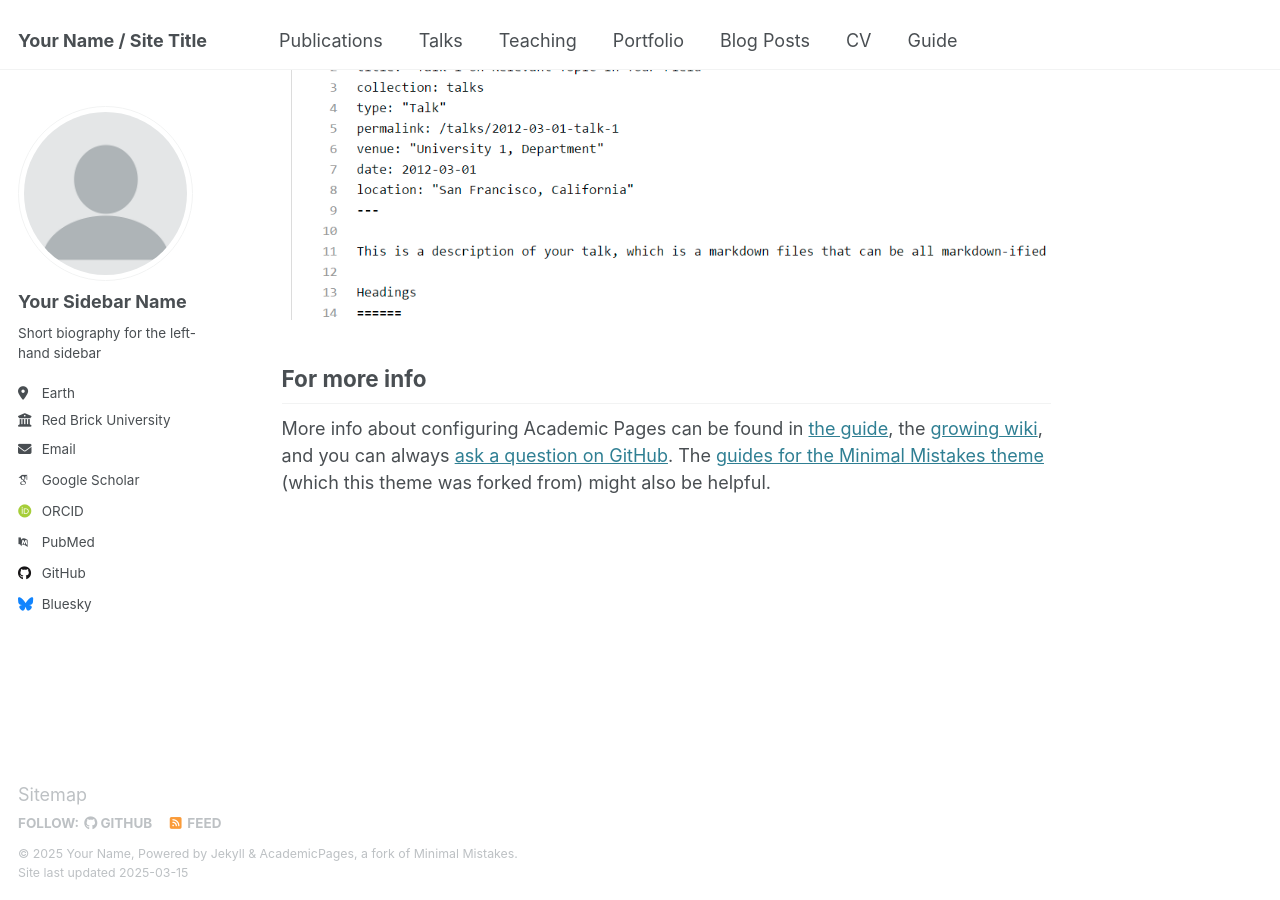
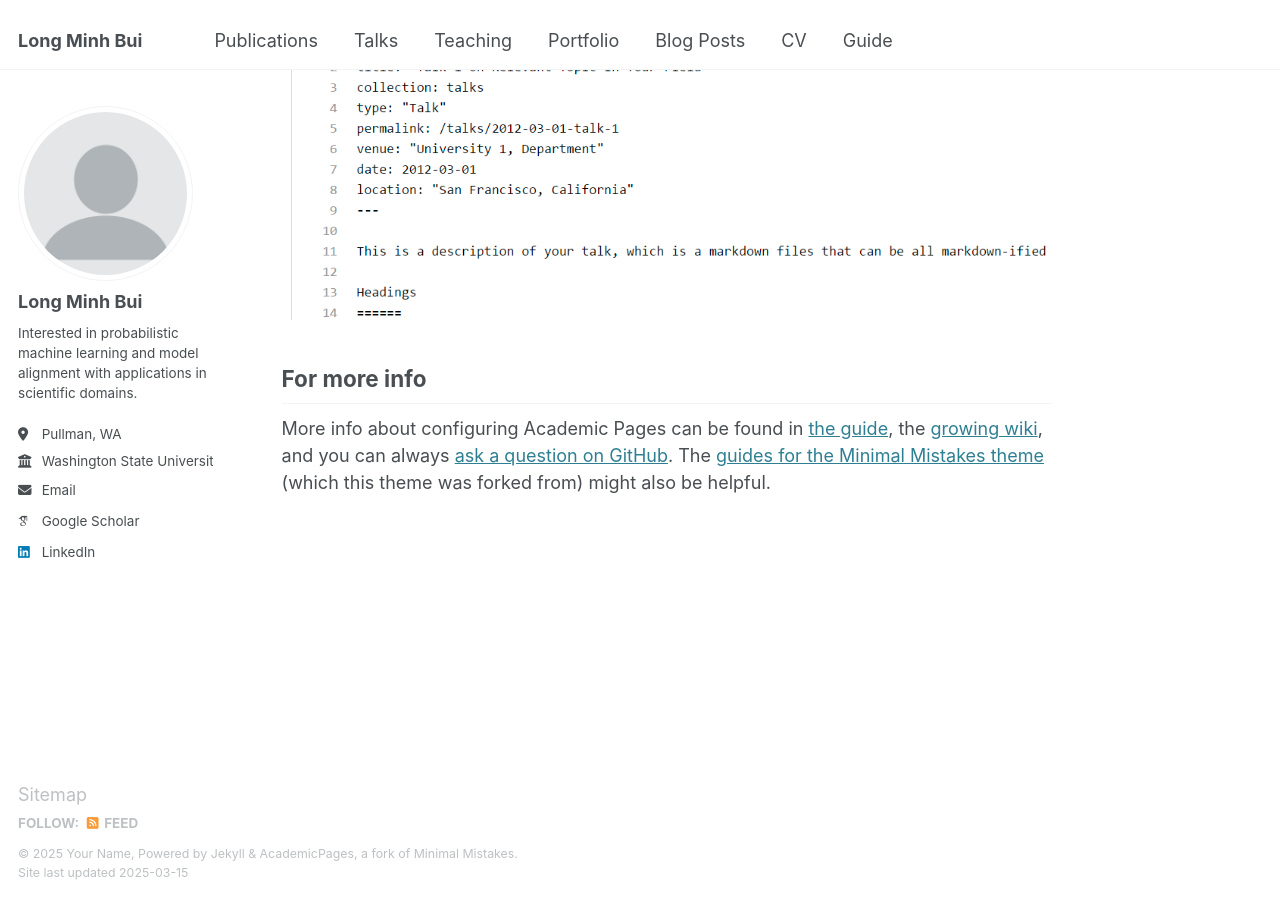
Before and after one commit to MinhLong210/MinhLong210.github.io, a Jekyll site: the page built from _pages/about.md, in a window 1280 px wide and 900 px high, scrolled down 2642 px. Built offline with Jekyll 4.4.1, drawn with Linux system fonts in a browser that asks for light colours; some web fonts are replaced.

Commit message:
Update _config.yml

```diff
--- a/_config.yml
+++ b/_config.yml
@@ -9,11 +9,11 @@
 # Basic Site Settings
 locale                   : "en-US"
 site_theme               : "default"
-title                    : "Your Name / Site Title"
+title                    : "Long Minh Bui"
 title_separator          : "-"
 name                     : &name "Your Name"
 description              : &description "personal description"
-url                      : https://academicpages.github.io # the base hostname & protocol for your site e.g. "https://[your GitHub username].github.io"
+url                      : https://minhlong210.github.io/ # the base hostname & protocol for your site e.g. "https://[your GitHub username].github.io"
 baseurl                  : "" # the subpath of your site, e.g. "/blog"
 repository               : "academicpages/academicpages.github.io"
 
@@ -23,57 +23,57 @@ repository               : "academicpages/academicpages.github.io"
 author:
   # Biographic information
   avatar           : "profile.png"
-  name             : "Your Sidebar Name"
-  pronouns         : # example: "she/her"
-  bio              : "Short biography for the left-hand sidebar"
-  location         : "Earth"
-  employer         : "Red Brick University"
+  name             : "Long Minh Bui"
+  # pronouns         : # example: "she/her"
+  bio              : "Interested in probabilistic machine learning and model alignment with applications in scientific domains."
+  location         : "Pullman, WA"
+  employer         : "Washington State University"
   uri              : # URL
-  email            : "none@example.org"
+  email            : "minhlongbui2000@gmail.com"
 
   # Academic websites
-  arxiv            : # URL - Update with the correct link to your profile
-  googlescholar    : "https://scholar.google.com/citations?user=PS_CX0AAAAAJ"
-  impactstory      : # URL
-  orcid            : "http://orcid.org/yourorcidurl"
-  semantic         : # URL
-  pubmed           : "https://www.ncbi.nlm.nih.gov/pubmed/?term=john+snow"
-  researchgate     : # URL
-  scopus           : # URL
+  # arxiv            : # URL - Update with the correct link to your profile
+  googlescholar    : "https://scholar.google.com/citations?user=KuML-SMAAAAJ&hl=en&authuser=5"
+  # impactstory      : # URL
+  # orcid            : "http://orcid.org/yourorcidurl"
+  # semantic         : # URL
+  # pubmed           : "https://www.ncbi.nlm.nih.gov/pubmed/?term=john+snow"
+  # researchgate     : # URL
+  # scopus           : # URL
 
   # Repositories and software development
-  bitbucket        : # Username - Update with your username on the site
-  codepen          : # Username
-  dribbble         : # Username
-  github           : "academicpages"
-  kaggle           : # Username
-  stackoverflow    : # User number or user number and name (i.e., use "1" or "1/jeff-atwood")
+  # bitbucket        : # Username - Update with your username on the site
+  # codepen          : # Username
+  # dribbble         : # Username
+  # github           : "academicpages"
+  # kaggle           : # Username
+  # stackoverflow    : # User number or user number and name (i.e., use "1" or "1/jeff-atwood")
 
   # Social media
-  bluesky          : "bsky.app" # Replace this with you Bluesky username
-  facebook         : # Username
-  flickr           : # Username
-  foursquare       : # Username
-  goodreads        : # Username
-  google_plus      : # Username
-  keybase          : # Username
-  instagram        : # Username
-  lastfm           : # Username
-  linkedin         : # Username
-  mastodon         : # URL
-  medium           : # URL
-  pinterest        : # Username
-  soundcloud       : # Username
-  steam            : # Username
-  telegram         : # URL
-  tumblr           : # Username
-  twitter          : # Username for X / Twitter
-  vine             : # Username
-  weibo            : # Username
-  wikipedia        : # Username
-  xing             : # Username
-  youtube          : # Username
-  zhihu            : # Username
+  # bluesky          : "bsky.app" # Replace this with you Bluesky username
+  # facebook         : # Username
+  # flickr           : # Username
+  # foursquare       : # Username
+  # goodreads        : # Username
+  # google_plus      : # Username
+  # keybase          : # Username
+  # instagram        : # Username
+  # lastfm           : # Username
+  linkedin         : www.linkedin.com/in/long-minh-2b0084210
+  # mastodon         : # URL
+  # medium           : # URL
+  # pinterest        : # Username
+  # soundcloud       : # Username
+  # steam            : # Username
+  # telegram         : # URL
+  # tumblr           : # Username
+  # twitter          : # Username for X / Twitter
+  # vine             : # Username
+  # weibo            : # Username
+  # wikipedia        : # Username
+  # xing             : # Username
+  # youtube          : # Username
+  # zhihu            : # Username
 
 # Publication Category - The following the list of publication categories and their headings
 publication_category:
@@ -248,14 +248,14 @@ defaults:
       layout: single
       author_profile: true
   # _teaching
-  - scope:
-      path: ""
-      type: teaching
-    values:
-      layout: single
-      author_profile: true
-      share: true
-      comments: true
+  # - scope:
+  #     path: ""
+  #     type: teaching
+  #   values:
+  #     layout: single
+  #     author_profile: true
+  #     share: true
+  #     comments: true
   # _publications
   - scope:
       path: ""
@@ -266,22 +266,22 @@ defaults:
       share: true
       comments: true
   # _portfolio
-  - scope:
-      path: ""
-      type: portfolio
-    values:
-      layout: single
-      author_profile: true
-      share: true
-      comment: true
+  # - scope:
+  #     path: ""
+  #     type: portfolio
+  #   values:
+  #     layout: single
+  #     author_profile: true
+  #     share: true
+  #     comment: true
   # _talks
-  - scope:
-      path: ""
-      type: talks
-    values:
-      layout: talk
-      author_profile: true
-      share: true
+  # - scope:
+  #     path: ""
+  #     type: talks
+  #   values:
+  #     layout: talk
+  #     author_profile: true
+  #     share: true
 
 
 # Sass/SCSS
```
